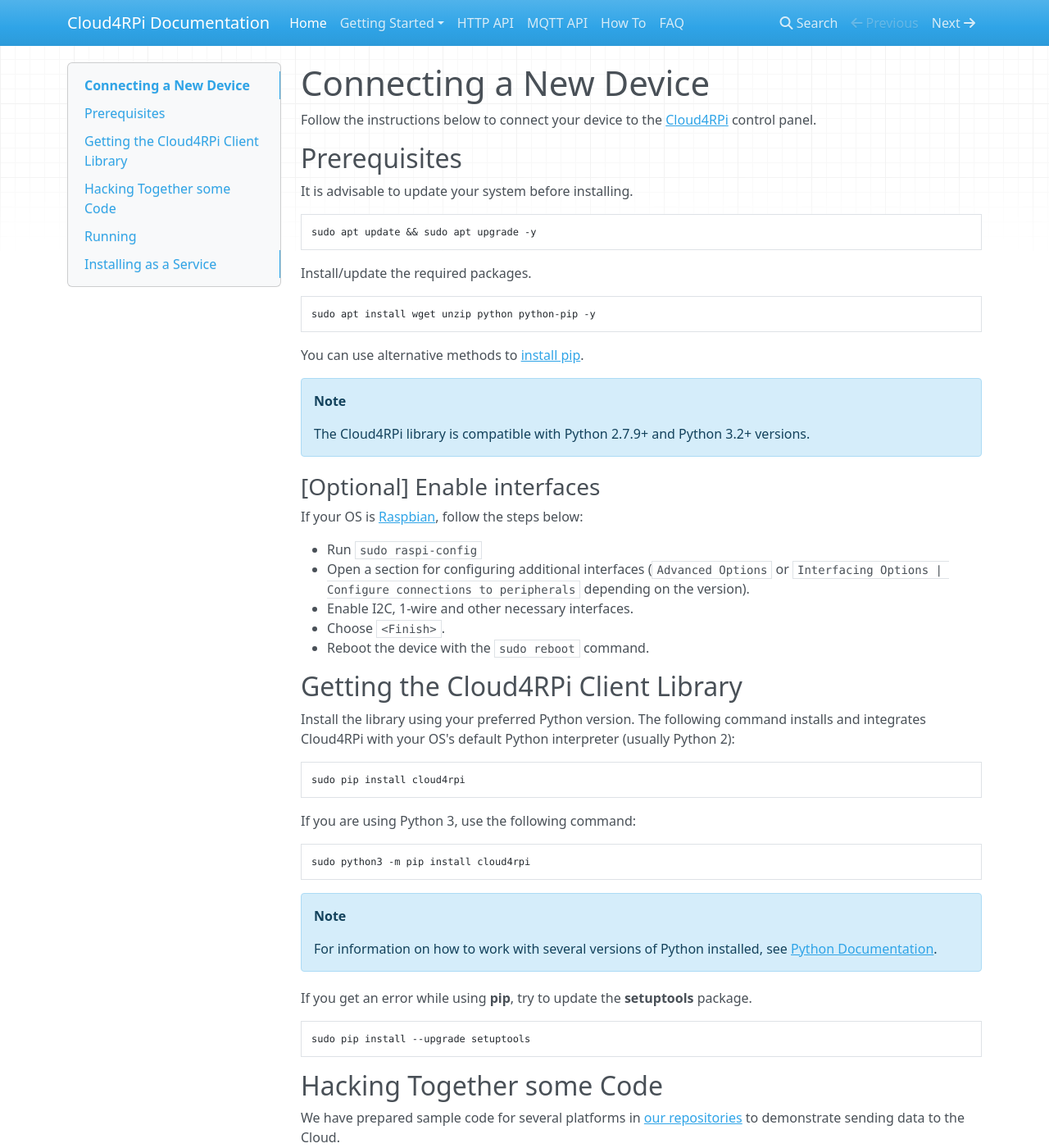
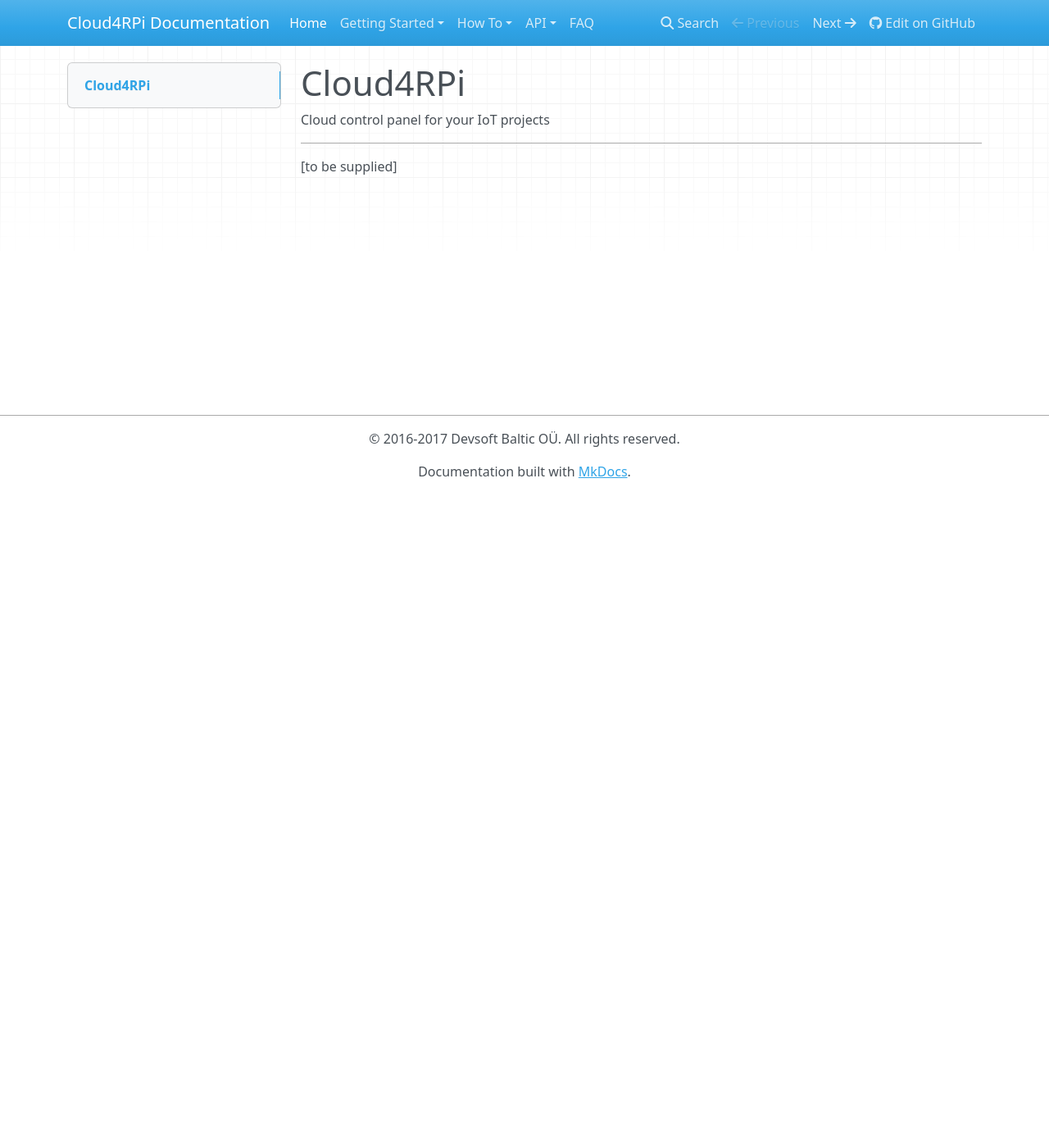
Before and after one commit to cloud4rpi/docs, an MkDocs documentation site: the page built from docs/index.md, in a window 1280 px wide and 1400 px high. Shown: the whole window at 82% size. Built offline with MkDocs 1.6.1, drawn with Linux system fonts in a browser that asks for light colours; nearby versions of some CDN libraries; old or Windows-style settings are respelled for this version of MkDocs; some of the changed text lies outside the part shown.

Commit message:
restructure

````diff
--- a/docs/index.md
+++ b/docs/index.md
@@ -1,119 +1,7 @@
-# Connecting a New Device
+# Cloud4RPi
 
-Follow the instructions below to connect your device to the [Cloud4RPi](https://cloud4rpi.io) control panel.
+Cloud control panel for your IoT projects
 
-## Prerequisites
+---
 
-It is advisable to update your system before installing.
-
-```sh
-sudo apt update && sudo apt upgrade -y
-```
-
-Install/update the required packages.
-
-```sh
-sudo apt install wget unzip python python-pip -y
-```
-
-You can use alternative methods to [install pip](https://pip.pypa.io/en/stable/installing.html).
-
-!!! Note
-    The Cloud4RPi library is compatible with Python 2.7.9+ and Python 3.2+ versions.
-
-
-### [Optional] Enable interfaces
-If your OS is [Raspbian](https://www.raspberrypi.org/downloads/raspbian/), follow the steps below:
-
-- Run `sudo raspi-config`
-- Open a section for configuring additional interfaces (`Advanced Options` or `Interfacing Options | Configure connections to peripherals` depending on the version).
-- Enable I2C, 1-wire and other necessary interfaces.
-- Choose `<Finish>`.
-- Reboot the device with the `sudo reboot` command.
-
-
-## Getting the Cloud4RPi Client Library
-
-Install the library using your preferred Python version. The following command installs and integrates Cloud4RPi with your OS's default Python interpreter (usually Python 2):
-
-```sh
-sudo pip install cloud4rpi
-```
-
-If you are using Python 3, use the following command:
-
-```sh
-sudo python3 -m pip install cloud4rpi
-```
-
-!!! Note
-    For information on how to work with several versions of Python installed, see [Python Documentation](https://docs.python.org/3/installing/).
-
-If you get an error while using **pip**, try to update the **setuptools** package.
-
-```sh
-sudo pip install --upgrade setuptools
-```
-
-## Hacking Together some Code
-
-We have prepared sample code for several platforms in [our repositories](https://github.com/cloud4rpi) to demonstrate sending data to the Cloud.
-
-Get Cloud4RPi examples for your device. You can use **git**, or **wget** with **unzip** for this.
-
-!!! Note
-    If you decide to use **git**, install it using the `sudo apt install git -y` command.
-
-Execute the command that suites your needs from the table below:
-
-
-Platform | Using *git* | Without *git*
- ------- | ----------- | -----------------
-Raspberry&nbsp;Pi | `git clone https://github.com/cloud4rpi/cloud4rpi-raspberrypi-python.git && cd cloud4rpi-raspberrypi-python` | `wget https://github.com/cloud4rpi/cloud4rpi-raspberrypi-python/archive/master.zip && unzip master.zip && rm master.zip && cd cloud4rpi-raspberrypi-python-master`
-C.H.I.P. | `git clone https://github.com/cloud4rpi/cloud4rpi-chip-python.git && cd cloud4rpi-chip-python` | `wget https://github.com/cloud4rpi/cloud4rpi-chip-python/archive/master.zip && unzip master.zip && rm master.zip && cd cloud4rpi-chip-python-master`
-Omega2 | `git clone https://github.com/cloud4rpi/cloud4rpi-omega2-python.git && cd cloud4rpi-omega2-python` | `mkdir c4r && cd c4r && r="https://raw.githubusercontent.com/cloud4rpi/cloud4rpi-omega2-python/master" && wget $r"/omega2.py" $r"/led.py" $r"/rgb_led.py"`
-
-
-Before running a sample, remember to insert your device token to the line like this:
-
-``` python
-DEVICE_TOKEN = '__YOUR_DEVICE_TOKEN__'
-```
-
-Use a text editor (for instance, `nano`) to replace `__YOUR_DEVICE_TOKEN__` with the token displayed at the top of the device page. If it does not display anything on the [Devices](https://cloud4rpi.io/devices) page, you can create a device using the **New Device** button in the top right corner, and use its token.
-
-
-## Running
-
-Execute the script with the Python interpreter, for example:
-
-```sh
-sudo python control.py
-```
-
-!!! Note
-    If you have installed Cloud4RPi to a non-default Python, use the version with the Cloud4RPi library.
-
-If the script output looks right, open the [Devices](https://cloud4rpi.io/devices) page to see if the device status has changed.
-
-
-## Installing as a Service
-
-You can use our service templates to facilitate service installation. Pass the path to your Cloud4RPi-enabled Python script to the [service_install.sh](https://github.com/cloud4rpi/cloud4rpi/blob/master/service_install.sh) script as a parameter.
-
-You can use the piped script technique to do this in a single line.
-
-```sh
-wget -O - https://raw.githubusercontent.com/cloud4rpi/cloud4rpi/master/service_install.sh | sudo bash -s your_script.py
-```
-
-If you are not comfortable running a piped script, or if your Internet connection is unstable, download and run the script manually.
-
-```sh
-wget https://raw.githubusercontent.com/cloud4rpi/cloud4rpi/master/service_install.sh
-chmod +x service_install.sh
-sudo ./service_install.sh your_script.py
-```
-
-!!! Note
-    You need to replace 'your_script.py' with the actual path to your service script.
+[to be supplied]
--- a/mkdocs.yml
+++ b/mkdocs.yml
@@ -1,18 +1,27 @@
 site_name: Cloud4RPi Documentation
+site_description: Cloud4RPi - Cloud control panel for your IoT projects.
+site_author: Cloud4RPi Team
+repo_url: https://github.com/cloud4rpi/docs
 
 pages:
 - Home: index.md
 - Getting Started:
-    - Raspberry Pi: start-rpi.md
-    - C.H.I.P.: start-chip.md
-    - Omega2: start-o2.md
-- HTTP API: http_api.md
-- MQTT API: mqtt_api.md
-- How To: howto.md
+    - Raspberry Pi: start/rpi.md
+    - C.H.I.P.: start/chip.md
+    - Omega2: start/o2.md
+- How To:
+    - Raspberry Pi: howto/rpi.md
+    - C.H.I.P.: howto/chip.md
+    - Omega2: howto/o2.md
+- API:
+    - HTTP Protocol: api/http.md
+    - MQTT Protocol: api/mqtt.md
 - FAQ: faq.md
 
 markdown_extensions:
     - admonition:
 
-extra_css: [extra.css]
+extra_css: [res/extra.css]
 theme: mkdocs
+
+copyright: © 2016-2017 Devsoft Baltic OÜ. All rights reserved.
````
Also changed, not shown: docs/howto/chip.md (renamed from docs/howto.md, +1 -1 lines), docs/howto/o2.md (added, +98 -0 lines), docs/howto/rpi.md (added, +98 -0 lines), docs/start/chip.md (added, +119 -0 lines), docs/start/o2.md (added, +119 -0 lines), docs/start/rpi.md (added, +119 -0 lines), docs/api/http.md (renamed from docs/http_api.md), docs/api/mqtt.md (renamed from docs/mqtt_api.md), docs/res/ds18b20.png (renamed from docs/ds18b20.png), docs/res/extra.css (line endings or trailing spaces).
